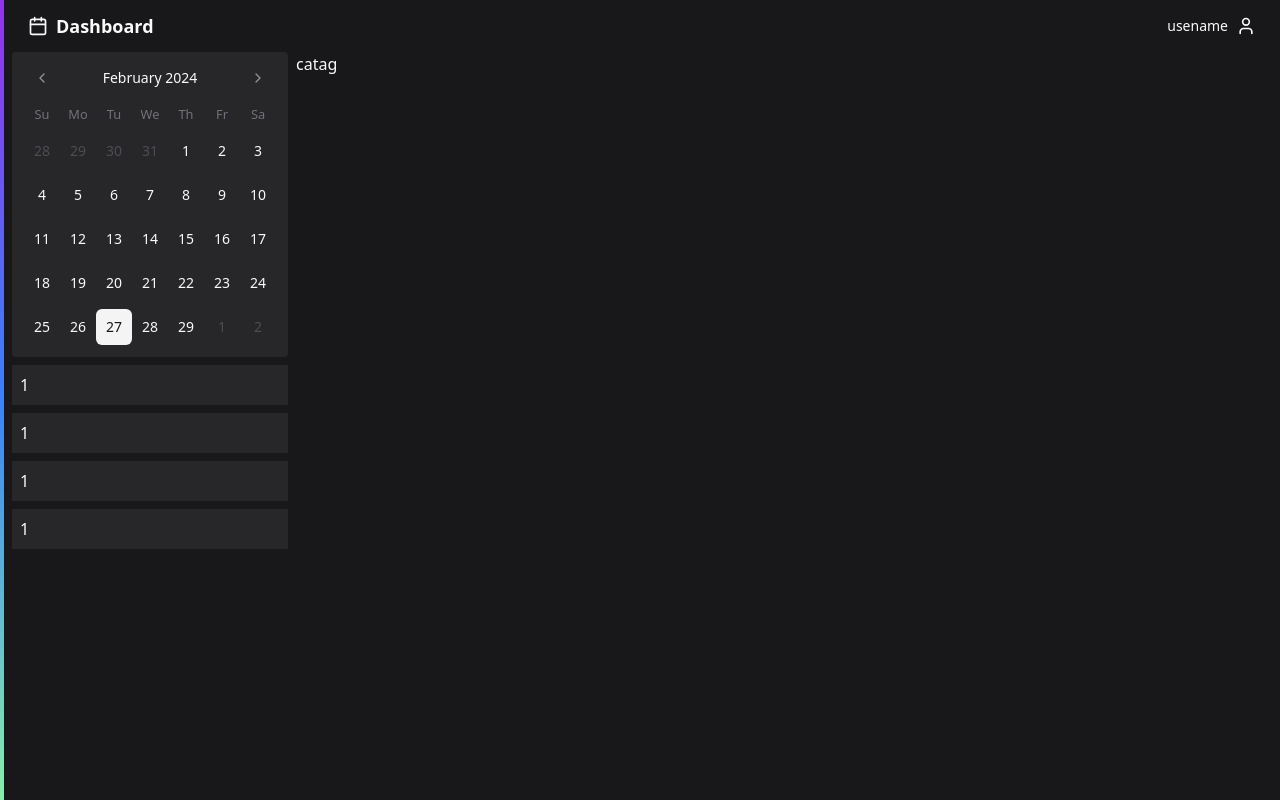
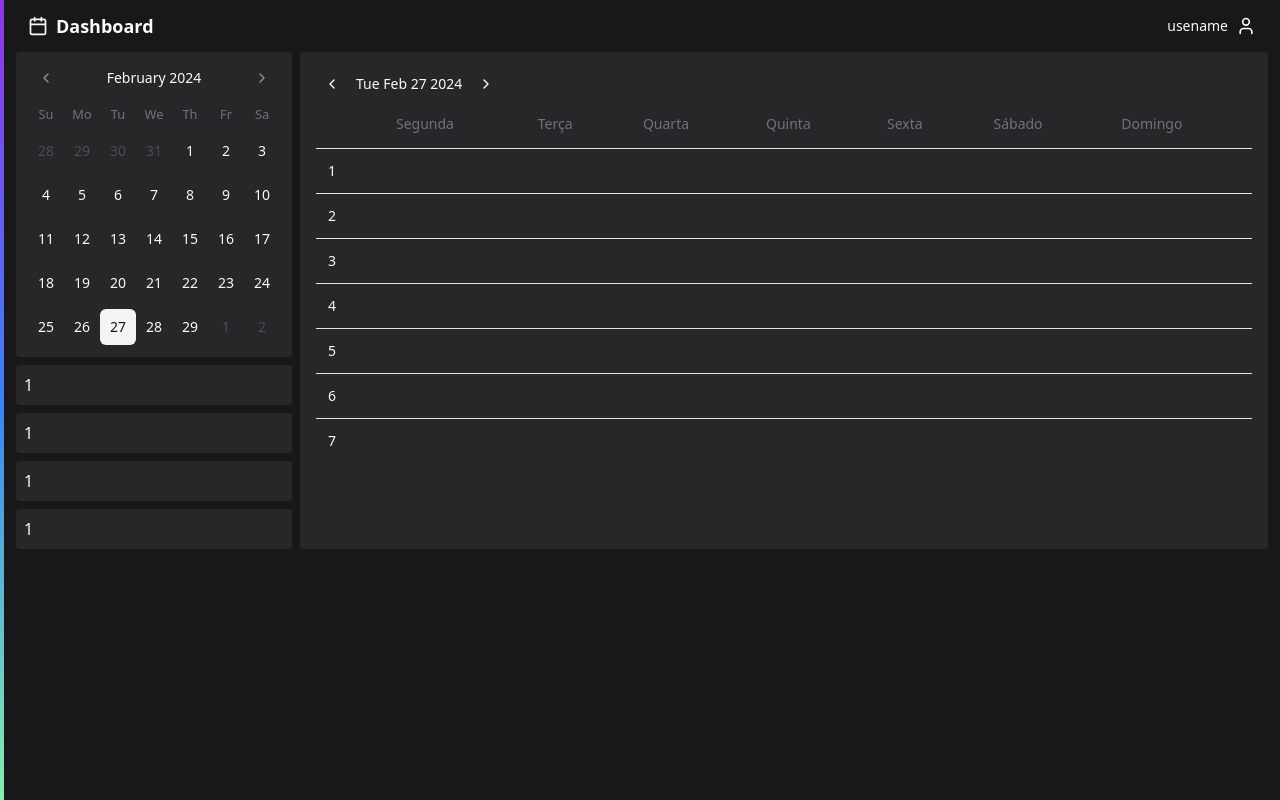
Before and after one commit to maikonalexandre/simple-calendar-schedule, a React (Vite) app in the folder packages/frontend/: page / in a window 1280 px wide. Built offline with nearby package versions, Linux system fonts and the light colour scheme.

Commit message:
feat: add new component table

```diff
--- a/packages/frontend/src/pages/app/dashboard.tsx
+++ b/packages/frontend/src/pages/app/dashboard.tsx
@@ -1,17 +1,60 @@
+import { Pagination } from '@/components/pagination'
 import { Calendar } from '@/components/ui/calendar'
+import {
+  Table,
+  TableBody,
+  TableCell,
+  TableHead,
+  TableHeader,
+  TableRow,
+} from '@/components/ui/table'
 
 export function Dashboard() {
   return (
-    <div className="flex gap-2 px-2">
+    <div className="flex gap-2 px-3">
       <div className="space-y-2">
         <Calendar className="rounded bg-zinc-800" />
 
-        <div className="bg-zinc-800 p-2">1</div>
-        <div className="bg-zinc-800 p-2">1</div>
-        <div className="bg-zinc-800 p-2">1</div>
-        <div className="bg-zinc-800 p-2">1</div>
+        <div className="rounded bg-zinc-800 p-2">1</div>
+        <div className="rounded bg-zinc-800 p-2">1</div>
+        <div className="rounded bg-zinc-800 p-2">1</div>
+        <div className="rounded bg-zinc-800 p-2">1</div>
       </div>
-      <div>catag</div>
+
+      <div className="flex w-full flex-col rounded bg-zinc-800 p-4">
+        <Pagination currentDate={new Date()} />
+
+        <div className="w-full ">
+          <Table className="w-full">
+            <TableHeader>
+              <TableRow>
+                <TableHead className="w-[64px]"></TableHead>
+                <TableHead>Segunda</TableHead>
+                <TableHead>Terça</TableHead>
+                <TableHead>Quarta</TableHead>
+                <TableHead>Quinta</TableHead>
+                <TableHead>Sexta</TableHead>
+                <TableHead>Sábado</TableHead>
+                <TableHead>Domingo</TableHead>
+              </TableRow>
+            </TableHeader>
+            <TableBody>
+              {[1, 2, 3, 4, 5, 6, 7].map((invoice) => (
+                <TableRow className="" key={invoice}>
+                  <TableCell className="p-3 text-sm">{invoice}</TableCell>
+                  <TableCell className="p-3 text-sm"></TableCell>
+                  <TableCell className="p-3 text-sm"></TableCell>{' '}
+                  <TableCell className="p-3 text-sm"></TableCell>{' '}
+                  <TableCell className="p-3 text-sm"></TableCell>{' '}
+                  <TableCell className="p-3 text-sm"></TableCell>{' '}
+                  <TableCell className="p-3 text-sm"></TableCell>{' '}
+                  <TableCell></TableCell>
+                </TableRow>
+              ))}
+            </TableBody>
+          </Table>
+        </div>
+      </div>
     </div>
   )
 }
```
Also changed, not shown: packages/frontend/src/components/ui/table.tsx (+21 -21 lines).
